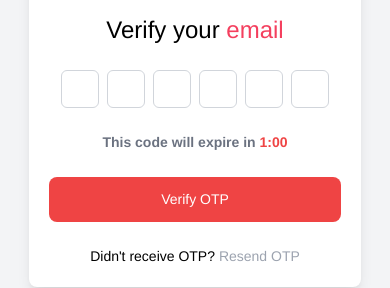
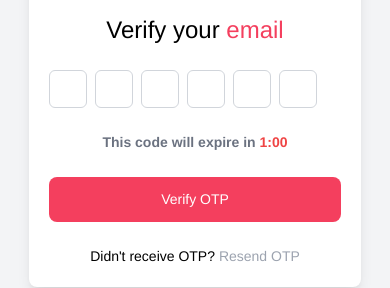
Before and after one commit to Shivanshu-Bhawsar/book-my-cinema, a React (Create React App) app in the folder frontend/: page /otp in a window 390 px wide. Shown: the part 400-688 px from the top of the page. Built offline with nearby package versions, Linux system fonts and the light colour scheme; no server answers.

Commit message:
otp changes

```diff
--- a/frontend/src/components/Auth/CustomOtpInput.jsx
+++ b/frontend/src/components/Auth/CustomOtpInput.jsx
@@ -104,11 +104,11 @@ const CustomOtpInput = () => {
             onChange={setOtp}
             numInputs={6}
             separator={<span>-</span>}
-            containerStyle="flex sm:gap-0 justify-center gap-2 flex-wrap"
+            containerStyle="flex sm:gap-0 gap-2 flex-wrap"
             renderInput={(props) => (
               <input
                 {...props}
-                className="text-center border border-gray-300 sm:m-[0.5rem] rounded-md focus:outline-none focus:ring-2 focus:ring-red-400"
+                className="text-center border border-gray-300 sm:m-[0.5rem] rounded-md focus:outline-none focus:ring-2 focus:ring-rose-500"
                 style={{
                   width: isMobile ? "38px" : "40px",
                   height: isMobile ? "38px" : "40px",
@@ -131,7 +131,7 @@ const CustomOtpInput = () => {
             className={`w-full py-3 rounded-lg font-medium transition ${
               isDisabled
                 ? "bg-gray-300 text-gray-500 cursor-not-allowed"
-                : "bg-red-500 text-white hover:bg-red-600"
+                : "bg-rose-500 text-white hover:bg-rose-600"
             }`}
           >
             {isLoading ? "Verifying..." : "Verify OTP"}
```
